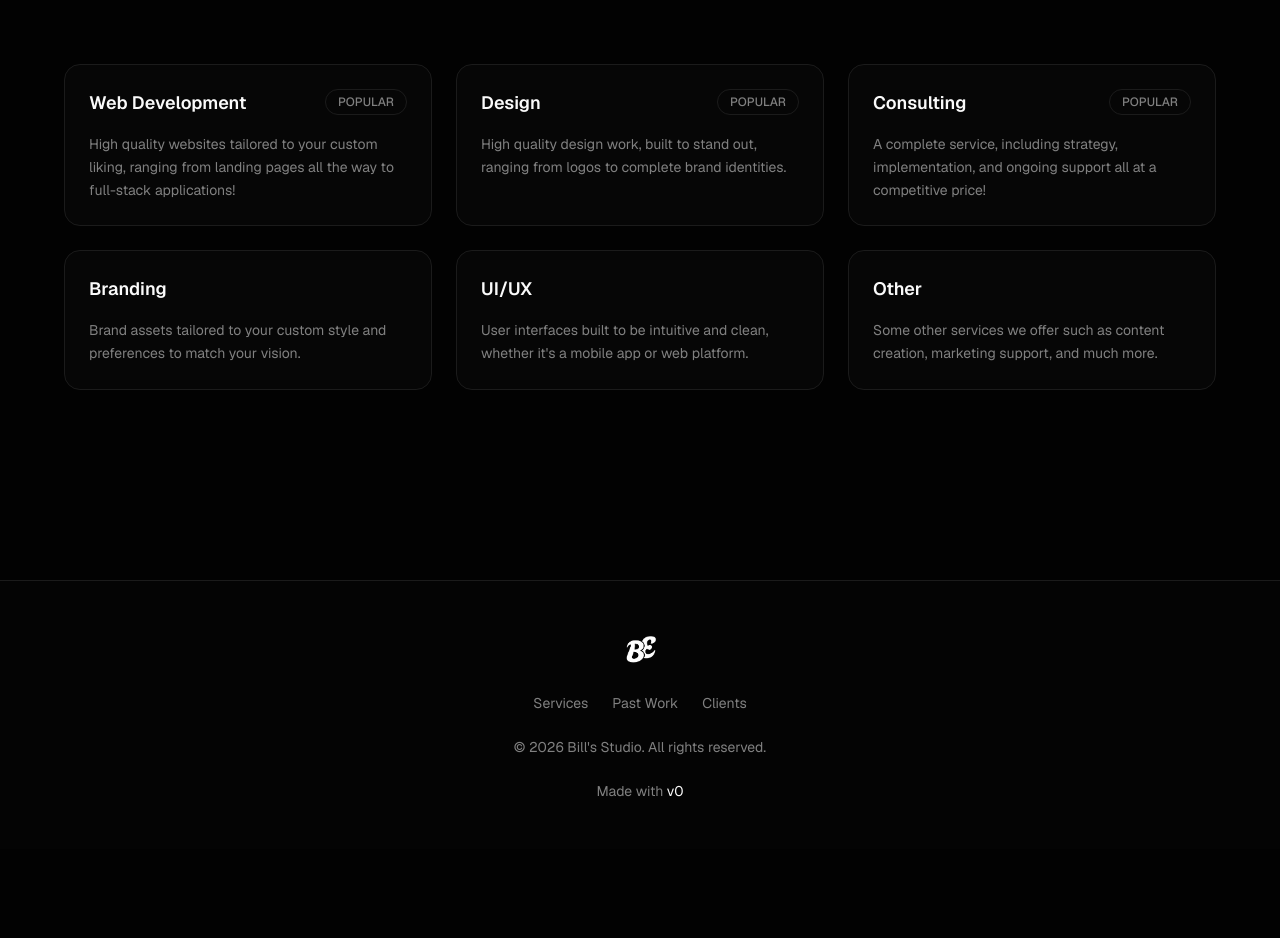
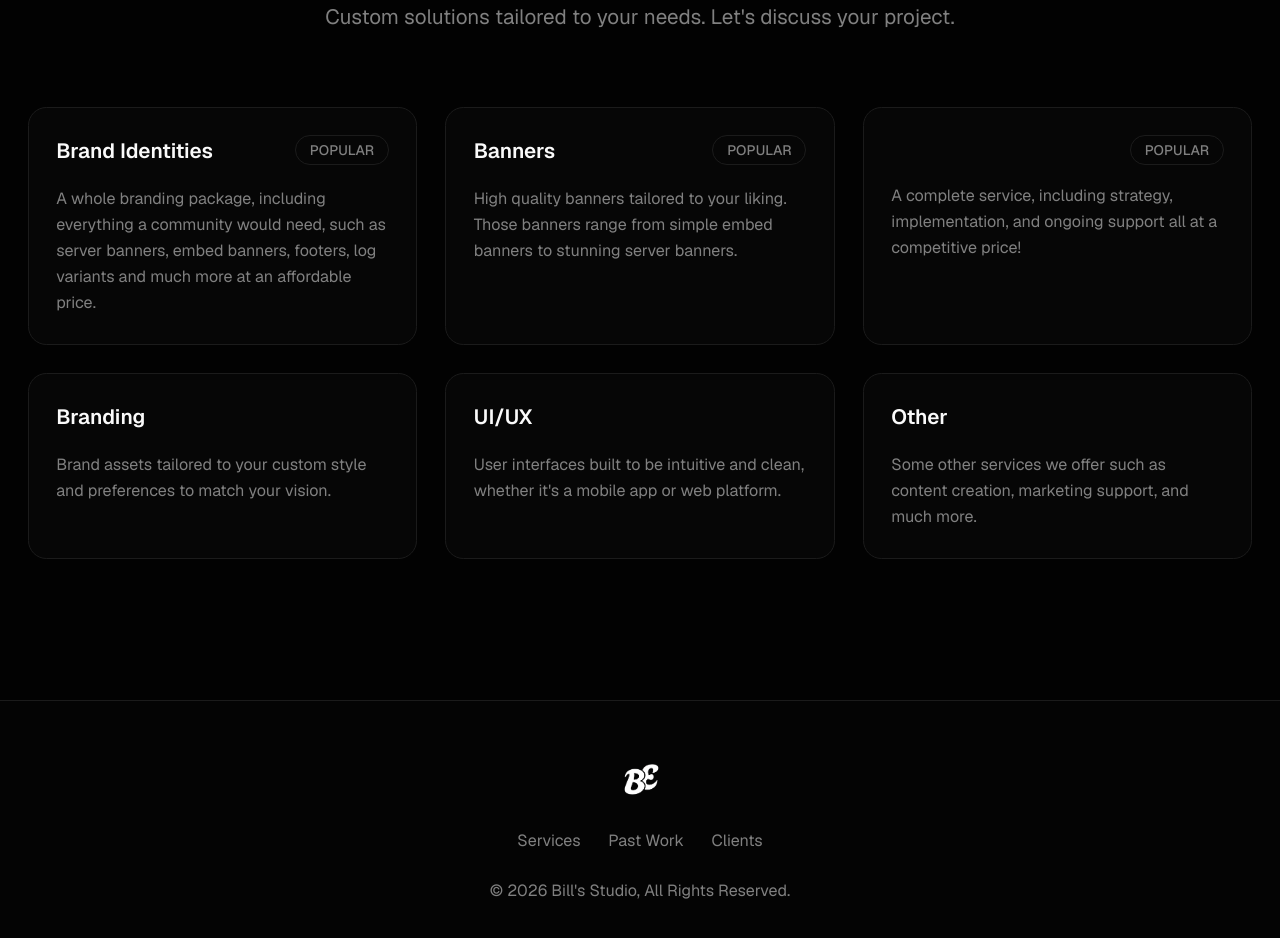
Before and after one commit to BillEfthimiou/billefthimiou.com, a Next.js app: page /services in a window 1280 px wide. Shown: the part 220-1158 px from the top of the page. Before the commit the page ends 1069 px from the top, so only its background shows below. Built offline with nearby package versions, Linux system fonts and the light colour scheme.

Commit message:
feat: apply 115% zoom scaling to entire site\n\nUniformly scale site content for better readability.

```diff
--- a/app/globals.css
+++ b/app/globals.css
@@ -61,6 +61,7 @@
   html {
     background-color: #111111;
     color-scheme: dark;
+    zoom: 1.15;
   }
   body {
     @apply bg-background text-foreground;
--- a/components/footer.tsx
+++ b/components/footer.tsx
@@ -29,19 +29,19 @@ export function Footer() {
 
           {/* Copyright */}
           <p className="text-sm text-muted-foreground">
-            © {new Date().getFullYear()} Bill&apos;s Studio. All rights reserved.
+            © {new Date().getFullYear()} Bill's Studio, All Rights Reserved.
           </p>
 
           {/* Credit */}
           <p className="text-sm text-muted-foreground">
-            Made with{" "}
+            {" "}
             <Link
               href="https://v0.dev"
               target="_blank"
               rel="noopener noreferrer"
               className="text-foreground hover:underline"
             >
-              v0
+
             </Link>
           </p>
         </div>
--- a/components/hero.tsx
+++ b/components/hero.tsx
@@ -9,7 +9,7 @@ export function Hero() {
           Bill&apos;s Studio
         </h1>
         <p className="text-lg md:text-xl text-muted-foreground max-w-2xl mx-auto mb-10 leading-relaxed text-pretty">
-          I specialize in custom solutions, whether it&apos;s web development, design, or a whole branding bundle tailored to your needs.
+          We specialize in graphics, from simple logos to complex brand identities taliored to your needs.
         </p>
         <div className="flex flex-col sm:flex-row items-center justify-center gap-4">
           <Button
--- a/components/services-list.tsx
+++ b/components/services-list.tsx
@@ -8,19 +8,19 @@ interface Service {
 
 const services: Service[] = [
   {
-    title: "Web Development",
+    title: "Brand Identities",
     description:
-      "High quality websites tailored to your custom liking, ranging from landing pages all the way to full-stack applications!",
+      "A whole branding package, including everything a community would need, such as server banners, embed banners, footers, log variants and much more at an affordable price.",
     popular: true,
   },
   {
-    title: "Design",
+    title: "Banners",
     description:
-      "High quality design work, built to stand out, ranging from logos to complete brand identities.",
+      "High quality banners tailored to your liking. Those banners range from simple embed banners to stunning server banners.",
     popular: true,
   },
   {
-    title: "Consulting",
+    title: "",
     description:
       "A complete service, including strategy, implementation, and ongoing support all at a competitive price!",
     popular: true,
```
